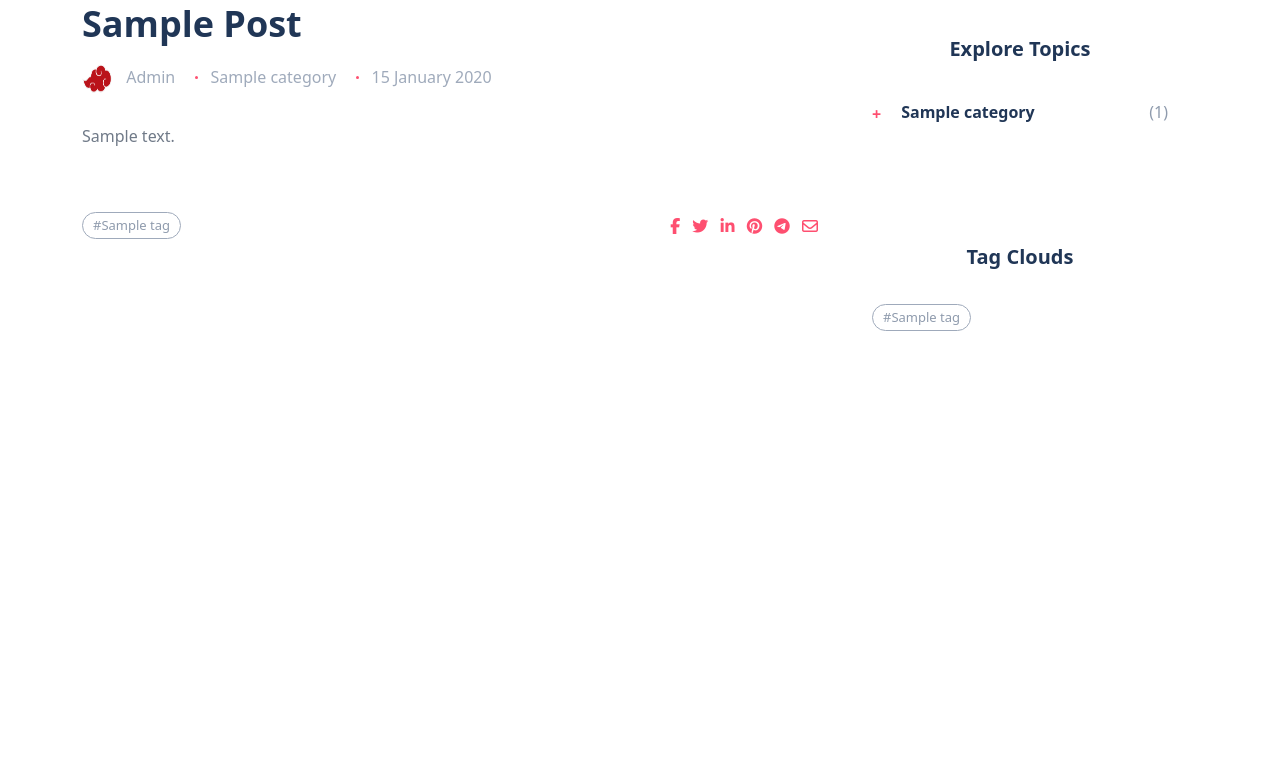
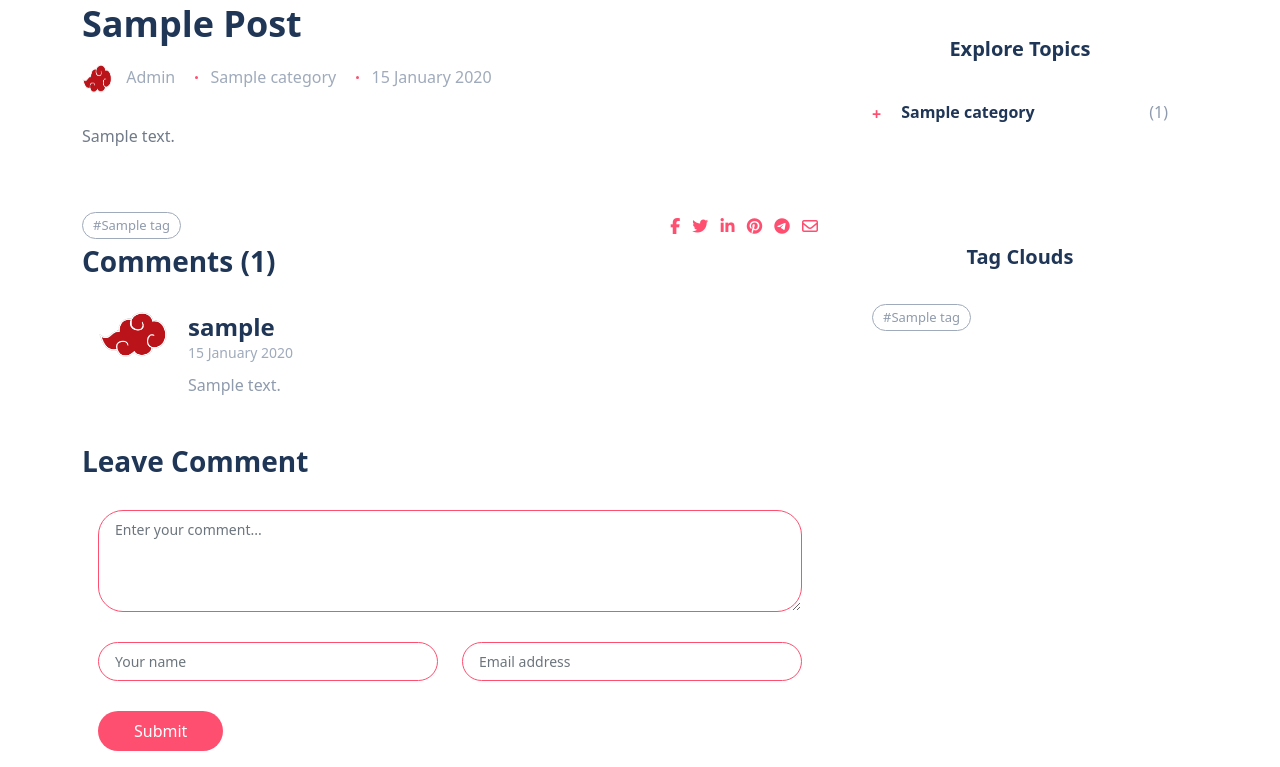
Before and after one commit to hoanguyen-rozer/ory-minimal_blog, a Django app: a page that uses templates/base.html in a window 1280 px wide. Shown: the part 183-950 px from the top of the page. Before the commit the page ends 514 px from the top, so only its background shows below. Run offline with Django 3.2, Linux system fonts and the light colour scheme; tables that the repository leaves empty hold one stand-in row (values such as "Sample post"); style sheets or scripts are compiled from the project's sources; some libraries are stand-ins or nearby versions.

Commit message:
Add comment on post feature

```diff
--- a/src/admin/__init__.py
+++ b/src/admin/__init__.py
@@ -1,3 +1,4 @@
 from .category import CategoryAdmin
+from .comment import CommentAdmin
 from .post import PostAdmin
 from .tag import TagAdmin
--- a/src/admin/category.py
+++ b/src/admin/category.py
@@ -21,7 +21,7 @@ class CategoryAdmin(admin.ModelAdmin):
 
     def view_posts_link(self, obj):
         count = obj.posts.count()
-        url = reverse('admin:posts_post_changelist') + '?' + urlencode({'category__id': f"{obj.id}"})
+        url = reverse('admin:src_post_changelist') + '?' + urlencode({'category__id': f"{obj.id}"})
         return format_html('<a href="{}">{} Posts</a>', url, count)
 
     view_posts_link.short_description = 'Posts'
--- /dev/null
+++ b/src/forms.py
@@ -0,0 +1,17 @@
+from django import forms
+
+from src.models import Comment
+
+
+class CommentForm(forms.ModelForm):
+    content = forms.CharField(
+        widget=forms.Textarea(attrs={'rows': 4, 'class': 'form-control', 'placeholder': 'Enter your comment...'}))
+
+    class Meta:
+        model = Comment
+        fields = ('user_email', 'username', 'content')
+
+    def __init__(self, *args, **kwargs):
+        super(CommentForm, self).__init__(*args, **kwargs)
+        self.fields['user_email'].widget.attrs.update({'class': 'form-control', 'placeholder': 'Email address'})
+        self.fields['username'].widget.attrs.update({'class': 'form-control', 'placeholder': 'Your name'})
--- a/src/models/__init__.py
+++ b/src/models/__init__.py
@@ -1,3 +1,4 @@
 from .category import Category
 from .post import Post
 from .tag import Tag
+from .comment import Comment
--- /dev/null
+++ b/src/models/comment.py
@@ -0,0 +1,16 @@
+from django.db import models
+from django.utils.translation import gettext_lazy as _
+
+
+class Comment(models.Model):
+    username = models.CharField(_('username'), max_length=254)
+    post = models.ForeignKey(to='src.Post', related_name='comments_on_post', on_delete=models.CASCADE)
+    content = models.TextField(_('content'))
+    user_email = models.EmailField()
+    created_at = models.DateTimeField(auto_now_add=True)
+
+    def __str__(self):
+        return f"{self.username} - {self.content}"
+
+    class Meta:
+        ordering = ('created_at',)
--- a/src/urls.py
+++ b/src/urls.py
@@ -1,10 +1,12 @@
 from django.urls import path
 
 from src.views.post import post_detail_view, homepage_view
+from src.views.comment import comment_add_view
 
 app_name = 'posts'
 
 urlpatterns = [
     path('', homepage_view, name='homepage'),
     path('<slug:slug>/', post_detail_view, name='detail'),
+    path('<int:post_id>/comment/', comment_add_view, name='comment'),
 ]
--- a/src/views/post.py
+++ b/src/views/post.py
@@ -1,6 +1,7 @@
 from django.views.generic import TemplateView, DetailView
 
-from src.models import Post
+from src.forms import CommentForm
+from src.models import Post, Comment
 
 
 class HomepageView(TemplateView):
@@ -23,11 +24,13 @@ class PostDetailView(DetailView):
 
     def get_context_data(self, **kwargs):
         context = super(PostDetailView, self).get_context_data(**kwargs)
-        # comment_form = CommentForm()
-        # post = Post.objects.get(slug=self.kwargs.get('slug'))
-        # comments = Comment.objects.filter(post=post).select_related('user')
-        # context.update({'comments': comments, 'comment_form': comment_form})
-        # context['comment_form'] = comment_form
+        comment_form = CommentForm()
+        post = Post.objects.get(slug=self.kwargs.get('slug'))
+        comments_on_post = Comment.objects.filter(post=post)
+        context.update({
+            'comments_on_post': comments_on_post,
+            'comment_form': comment_form
+        })
         return context
 
 
--- /dev/null
+++ b/static/js/ajax.js
@@ -0,0 +1,89 @@
+const btn = document.querySelector('#submit');
+const form = document.querySelector('#comment-form');
+
+const url = `/${post_id}/comment/`;
+const request = new Request(
+    url,
+    {
+        method: 'POST',
+        headers: {
+            'X-CSRFToken': csrftoken,
+        },
+        mode: 'same-origin',
+        body: new FormData(form),
+    }
+);
+
+const messageEl = document.querySelector('#message');
+
+btn.addEventListener('click', (e) => {
+    e.preventDefault();
+    submitComment();
+});
+
+const submitComment = async () => {
+    try {
+        let response = await fetch(request);
+        const result = await response.json();
+        console.log(result);
+        renderLastComment(result);
+        // showMessage(result.message, response.status == 200 ? 'success' : 'error');
+    } catch (error) {
+        // showMessage(error.message, 'error');
+        console.log(error)
+    }
+};
+
+const showMessage = (message, type = 'success') => {
+    messageEl.innerHTML = `
+        <div class="alert alert-${type}">
+        ${message}
+        </div>
+    `;
+};
+
+const renderLastComment = (commentData) => {
+    const formattedDate = toFormatDate(commentData.created_at)
+    const commentsNode = document.querySelector('#comments');
+    const lastComment = document.querySelector('#last-comment');
+    let newComment = document.createElement("li");
+    newComment.classList.add('comment');
+    newComment.innerHTML = `<div class="thumbnail">
+                        <img src="/static/images/Akatsuki.png"
+                             alt="guess avatar">
+                    </div>
+                    <div class="details">
+                        <h4 class="name">
+                            <a href="#">${commentData.username}</a>
+                        </h4>
+                        <span class="date">${formattedDate}</span>
+                        <p>
+                            ${commentData.content}
+                        </p>
+                    </div>`
+    lastComment.parentNode.insertBefore(newComment, lastComment);
+}
+
+const toFormatDate = (value) => {
+    const months = [
+        'January',
+        'February',
+        'March',
+        'April',
+        'May',
+        'June',
+        'July',
+        'August',
+        'September',
+        'October',
+        'November',
+        'December'
+    ]
+
+    const dateObj = new Date(value);
+    const year = dateObj.getFullYear();
+    const monthName = months[dateObj.getMonth()]
+    const date = dateObj.getDate();
+    const formattedDate = `${date} ${monthName} ${year}`;
+    return formattedDate
+}
--- a/templates/base.html
+++ b/templates/base.html
@@ -127,5 +127,13 @@
         </div>
     </div>
 </div>
+<script src="https://cdn.jsdelivr.net/npm/bootstrap@5.1.3/dist/js/bootstrap.bundle.min.js"
+        integrity="sha384-ka7Sk0Gln4gmtz2MlQnikT1wXgYsOg+OMhuP+IlRH9sENBO0LRn5q+8nbTov4+1p"
+        crossorigin="anonymous"></script>
+<script src="https://ajax.googleapis.com/ajax/libs/jquery/3.6.0/jquery.min.js"></script>
+<script src="{% static 'js/main.js' %}"></script>
+{% block extra_js %}
+
+{% endblock %}
 </body>
 </html>
--- a/templates/css/scss/_base.scss
+++ b/templates/css/scss/_base.scss
@@ -9,6 +9,7 @@ body {
 img {
     max-width: 100%;
     height   : auto;
+    object-fit: contain;
 }
 
 h1,
--- a/templates/post-detail.html
+++ b/templates/post-detail.html
@@ -68,5 +68,79 @@
             </div>
         </div>
     </div>
+    <div class="section-header">
+        <h3 class="section-title">
+            Comments ({{ comments_on_post.count }})
+        </h3>
+    </div>
+    <div class="comments p-3">
+        <ul class="comments" id="comments">
+            {% for comment in comments_on_post %}
+                <li class="comment">
+                    <div class="thumbnail">
+                        <img src="{% static 'images/Akatsuki.png' %}"
+                             alt="guess avatar">
+                    </div>
+                    <div class="details">
+                        <h4 class="name">
+                            <a href="#">{{ comment.username }}</a>
+                        </h4>
+                        <span class="date">{{ comment.created_at|date:'j F Y' }}</span>
+                        <p>
+                            {{ comment.content }}
+                        </p>
+                    </div>
+                </li>
+            {% endfor %}
+            <div id="last-comment"></div>
+        </ul>
+    </div>
+    <div class="section-header">
+        <h3 class="section-title">
+            Leave Comment
+        </h3>
+    </div>
+    <div class="comment-form p-3">
+        <form id="comment-form" class="comment-form" method="post" action="">
+            {% csrf_token %}
+            <div class="messages">
+            </div>
+            <div class="row">
+                <div class="column col-md-12">
+                    <!-- Comment textarea -->
+                    <div class="form-group">
+                        {{ comment_form.content }}
+                    </div>
+                </div>
+                <div class="column col-md-6">
+                    <!-- Email input -->
+                    <div class="form-group">
+                        {{ comment_form.username }}
+                    </div>
+                </div>
+                <div class="column col-md-6">
+                    <!-- Name input -->
+                    <div class="form-group">
+                        {{ comment_form.user_email }}
+                    </div>
+                </div>
+            </div>
+            <button type="submit"
+                    name="submit"
+                    id="submit"
+                    value="Submit"
+                    class="btn btn-default">
+                Submit
+            </button>
+        </form>
+    </div>
 
 {% endblock %}
+
+{% block extra_js %}
+    <script !src="">
+        const post_id = {{ post_detail.id }};
+        const csrftoken = document.querySelector('[name=csrfmiddlewaretoken]').value;
+    </script>
+    <script src="{% static 'js/ajax.js' %}"></script>
+{% endblock %}
```
Also changed, not shown: src/admin/comment.py (added, +14 -0 lines), src/utils.py (+11 -0 lines), src/views/comment.py (added, +22 -0 lines), src/migrations/0003_comment.py (added).
